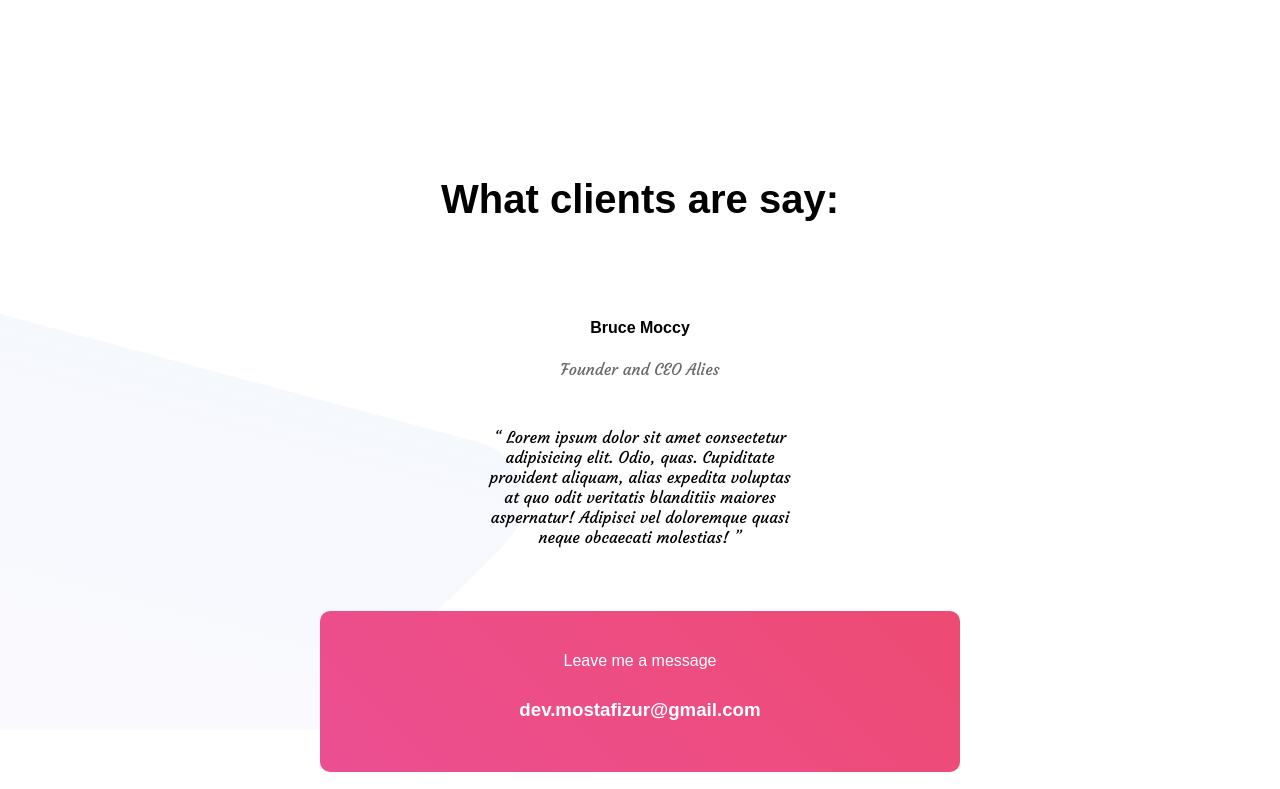
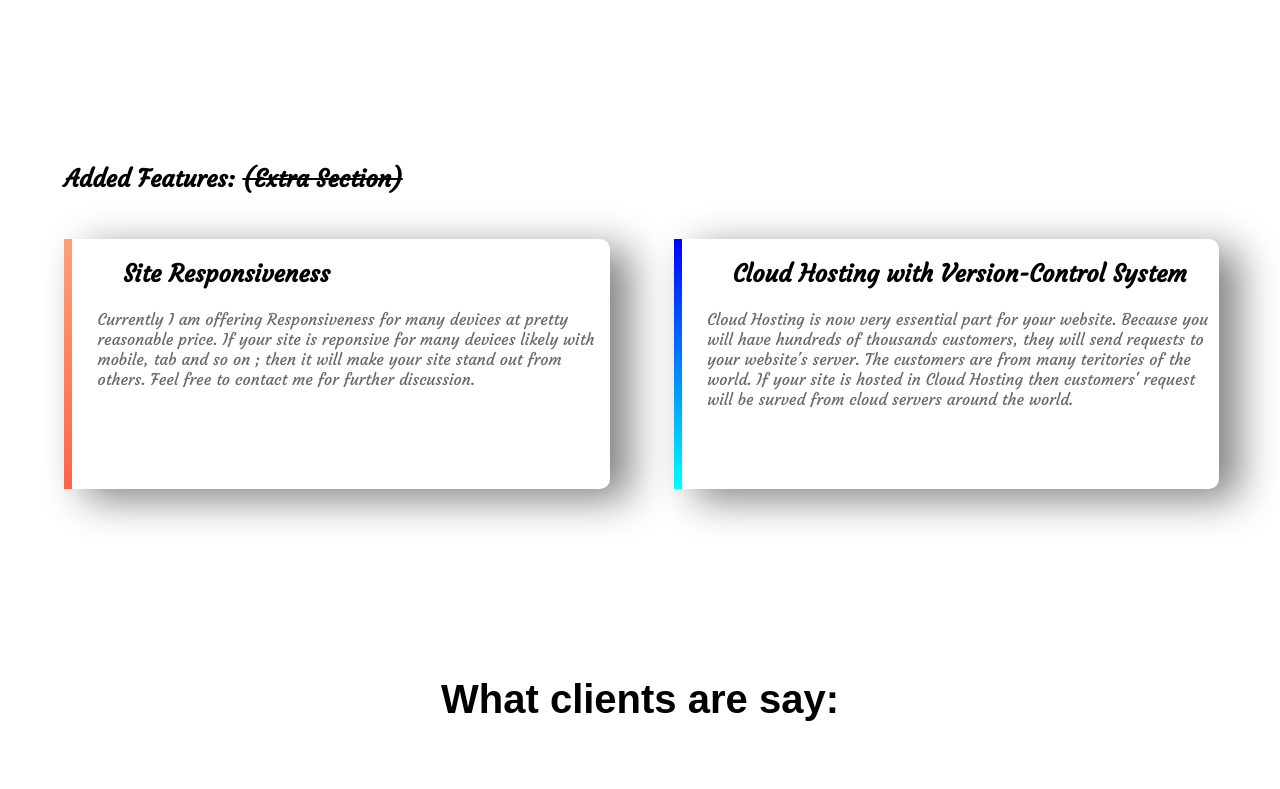
Before and after one commit to perfectionist1/my-website-simple, a plain HTML site: page index.html in a window 1280 px wide. Shown: the part 1802-2591 px from the top of the page. Drawn offline with Linux system fonts and the light colour scheme.

Commit message:
Something extra part added

```diff
--- a/index.html
+++ b/index.html
@@ -45,6 +45,30 @@
             <img class="latest-works-pic" src="images/latest-work/work-3.jpg" alt="Fun Programming Hero">
         </div>
     </section>
+
+    <!--
+        ===========================================================================
+            E X T R A     S E C T I O N     S T A R T S
+        ===========================================================================
+    -->
+    <section class="extra-features" >
+        <h2>Added Features: <strike> (Extra Section)</strike> </h1>
+       <div id="site-responsive" class="half-width extra-section">
+           <h2> Site Responsiveness</h2>
+           <p> Currently I am offering Responsiveness for many devices at pretty reasonable price. If your site is reponsive for many devices likely with mobile, tab and so on ; then it will make your site stand out from others. Feel free to contact me for further discussion.</p>
+       </div>
+       <div id="site-responsive-right" class="half-width extra-section ">
+           <h2> Cloud Hosting with Version-Control System</h2>
+           <p> Cloud Hosting is now very essential part for your website. Because you will have hundreds of thousands customers, they will send requests to your website's server. The customers are from many teritories of the world. If your site is hosted in Cloud Hosting then customers' request will be surved from cloud servers around the world.</p>
+       </div>
+    </section>
+    <!--
+        ===========================================================================
+            E X T R A     S E C T I O N     S T A R T S
+        ===========================================================================
+    -->
+
+
     <section class="client-section-bg">
         <div class="client-section">
             <h1 class="font-arial"> What clients are say:</h1>
--- a/style.css
+++ b/style.css
@@ -110,6 +110,41 @@ section{
 
 /*
 /////////////////////////////////////////////////////
+////////// Extra Features starts //////////////////
+////////////////////////////////////////////////////
+*/
+.extra-features{
+    padding-bottom: 0;
+    padding-top: 5%;
+}
+.extra-features h2{
+    padding-left: 5%;
+}
+.half-width{
+    width: 40%;
+    float: left;
+}
+#site-responsive{
+    border-left: 8px solid;
+    border-image: linear-gradient(180deg, lightSalmon, tomato);
+    border-image-slice: 1;
+    background-color: white;
+}
+#site-responsive-right{
+    border-left: 8px solid;
+    border-image: linear-gradient(180deg, blue, cyan);
+    border-image-slice: 1;
+}
+.extra-section{
+    box-shadow: 20px 10px 40px gray;
+    border-radius: 10px;
+    height: 50%;
+}
+
+
+
+/*
+/////////////////////////////////////////////////////
 ////////// Clients' Section Style starts ///////////
 /////////////////////////////////////////////////////
 */
@@ -123,7 +158,7 @@ section{
     width: 50%;
     margin: 0 auto;
     text-align: center;
-    padding-top: 5%;
+    /* padding-top: 5%; */
 }
 .client-section > h1{
     padding-bottom: 10%;
```
